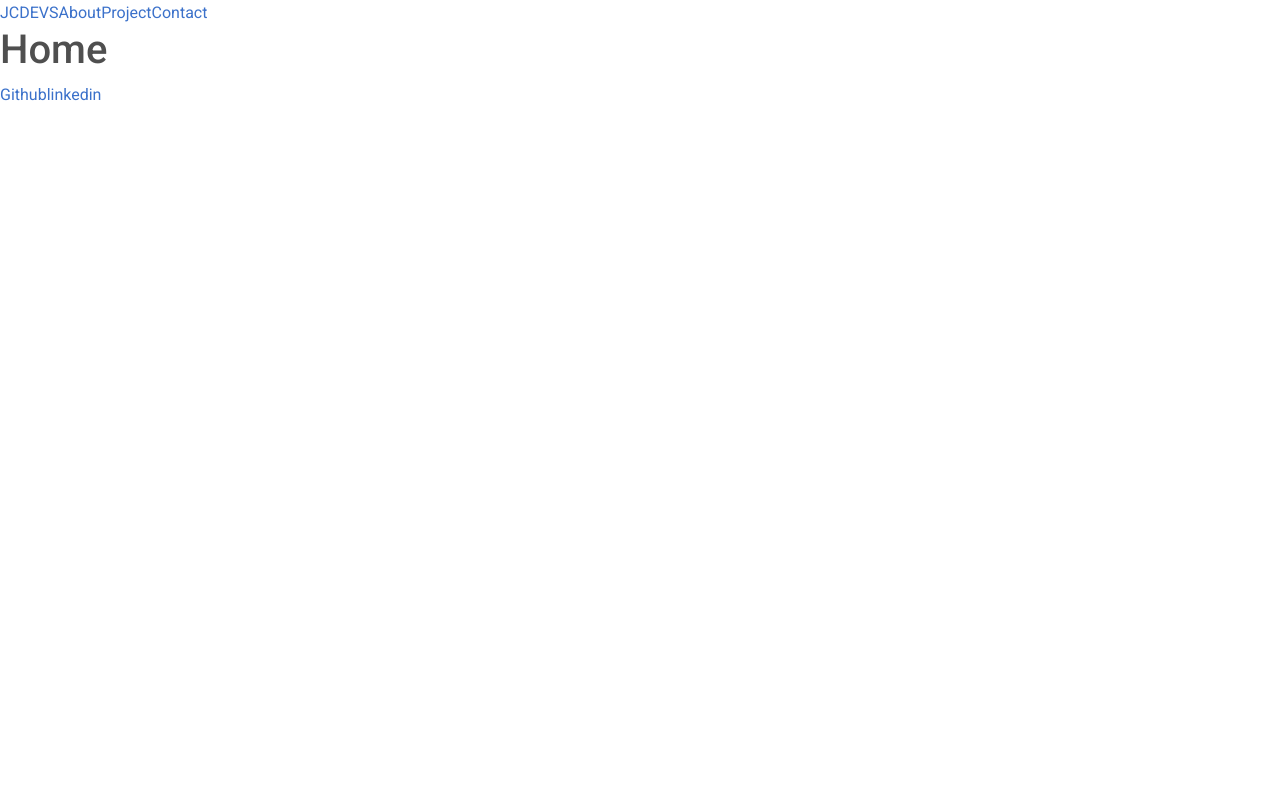
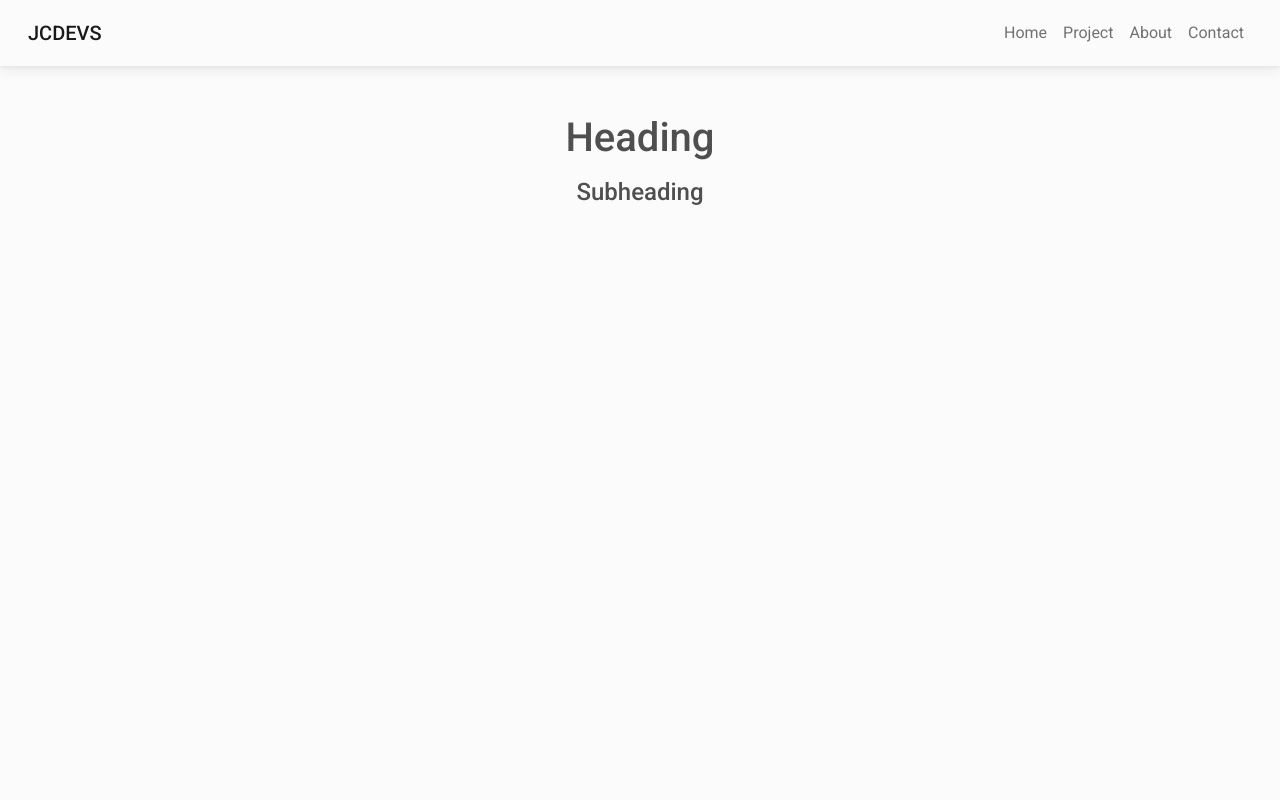
Before and after one commit to jcavenue/jcavenue.github.io, a React (Create React App) app: page / in a window 1280 px wide. Shown: the top 800 px of the page. Built offline with nearby package versions, Linux system fonts and the light colour scheme.

Commit message:
Add design on Header.js

```diff
--- a/public/index.html
+++ b/public/index.html
@@ -11,7 +11,7 @@
 		<!-- MDB Bootstrap -->
 		<link href="https://use.fontawesome.com/releases/v5.15.1/css/all.css" rel="stylesheet" />
 		<link href="https://use.fontawesome.com/releases/v5.15.1/css/all.css" rel="stylesheet" />
-		<link href="https://fonts.googleapis.com/css?family=Roboto:300,400,500,700&display=swap" rel="stylesheet" />
+		<link href="https://fonts.googleapis.com/css?family=Roboto:400,500,700&display=swap" rel="stylesheet" />
   </head>
   <body>
     <noscript>You need to enable JavaScript to run this app.</noscript>
--- a/src/App.js
+++ b/src/App.js
@@ -6,9 +6,7 @@ import Project from "./Components/Project";
 import Contact from "./Components/Contact"
 import Footer from "./Components/Footer";
 
-
-function App() {
-
+const App = () => {
   return (
     <div>
 			<Router>
--- a/src/Assets/index.css
+++ b/src/Assets/index.css
@@ -1,3 +1,8 @@
 body {
   font-family: Roboto, Helvetica, Arial, sans-serif;
 }
+
+header {
+	position: sticky;
+	top: 0;
+}
--- a/src/Components/Header.js
+++ b/src/Components/Header.js
@@ -1,16 +1,52 @@
-import { Link } from "react-router-dom";
+import { useState } from 'react';
+import { Link } from 'react-router-dom';
+import {
+  MDBContainer,
+  MDBNavbar,
+  MDBNavbarBrand,
+  MDBNavbarToggler,
+  MDBNavbarNav,
+  MDBNavbarItem,
+  MDBNavbarLink,
+  MDBCollapse,
+	MDBIcon
+} from 'mdb-react-ui-kit';
 
-const Header = () => {
-	return (
-		<div>
-				<header>
-					<Link to="/">JCDEVS</Link>
-					<Link to="/About">About</Link>
-					<Link to="/Project">Project</Link>
-					<Link to="/Contact">Contact</Link>
-				</header>
-		</div>
-	)
+export default function Header() {
+  const [showNav, setShowNav] = useState(false);
+
+  return (
+		<header>
+			<MDBNavbar expand='md' light bgColor='light' className="p-3" >
+				<MDBContainer fluid>
+					<MDBNavbarBrand tag="span" className='mb-0 h1'>JCDEVS</MDBNavbarBrand>
+					<MDBNavbarToggler
+						type='button'
+						aria-expanded='false'
+						aria-label='Toggle navigation'
+						onClick={() => setShowNav(!showNav)}
+					>
+						<MDBIcon icon='bars' fas />
+					</MDBNavbarToggler>
+					<MDBCollapse navbar show={showNav}>
+						<MDBNavbarNav right fullWidth={false} className='mb-2 mb-lg-0'>
+							<MDBNavbarItem>
+								<MDBNavbarLink tag={Link} to='/' >Home</MDBNavbarLink>
+							</MDBNavbarItem>
+							<MDBNavbarItem>
+								<MDBNavbarLink tag={Link} to='/Project'>Project</MDBNavbarLink>
+							</MDBNavbarItem>
+							<MDBNavbarItem>
+								<MDBNavbarLink tag={Link} to='/About'>About</MDBNavbarLink>
+							</MDBNavbarItem>
+							<MDBNavbarItem>
+								<MDBNavbarLink tag={Link} to='/Contact'>Contact</MDBNavbarLink>
+							</MDBNavbarItem>
+						</MDBNavbarNav>
+					</MDBCollapse>
+				</MDBContainer>
+			</MDBNavbar>
+
+		</header>
+  );
 }
-
-export default Header;
--- a/src/Components/Home.js
+++ b/src/Components/Home.js
@@ -3,9 +3,11 @@ import { withRouter } from "react-router-dom";
 const Home = () => {
 
 	return (
-		<div>
-			<h1>Home</h1>
-		</div>
+		<div className='p-5 text-center bg-light' style={{ height: 900,}}>
+        <h1 className='mb-3'>Heading</h1>
+        <h4 className='mb-3'>Subheading</h4>
+
+    </div>
 	)
 }
 
--- a/src/index.js
+++ b/src/index.js
@@ -1,12 +1,12 @@
-import React from 'react';
+import { StrictMode} from 'react';
 import ReactDOM from 'react-dom';
 import 'mdb-react-ui-kit/dist/css/mdb.min.css';
 import './Assets/index.css';
 import App from './App';
 
 ReactDOM.render(
-  <React.StrictMode>
+  <StrictMode>
     <App />
-  </React.StrictMode>,
+  </StrictMode>,
   document.getElementById('root')
 );
```
